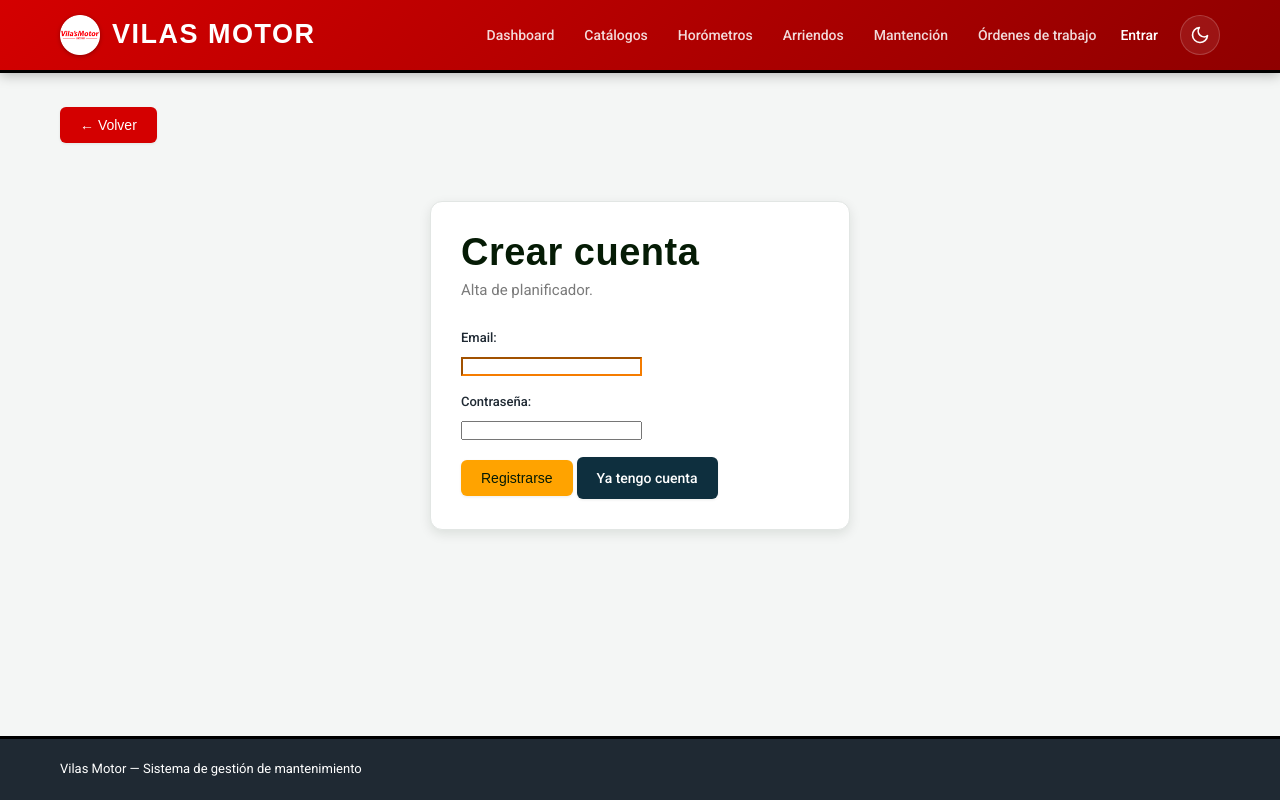
After one commit to kbdd23/vilas_motorMVP_E2, a Django app: page /registro/ in a window 1280 px wide. The commit adds this page. Run offline with Django 5.2, Linux system fonts and the light colour scheme; some web fonts are replaced.

Commit message:
Feat: alta de cuenta desde la pantalla de login

```diff
--- a/cuentas/forms.py
+++ b/cuentas/forms.py
@@ -1,7 +1,8 @@
 from django import forms
 from django.contrib.auth.forms import AuthenticationForm
+from django.contrib.auth.password_validation import validate_password
 
-from .models import Cliente
+from .models import Cliente, Usuario
 
 
 class LoginForm(AuthenticationForm):
@@ -13,3 +14,34 @@ class ClienteForm(forms.ModelForm):
     class Meta:
         model = Cliente
         fields = ['rut', 'razon_social', 'email_contacto', 'telefono', 'activo']
+
+
+class RegistroForm(forms.Form):
+    """Alta de cuenta con email y contraseña, nada más.
+
+    El modelo exige un nombre, que se deriva del email; el rol lo pone el manager
+    (planificador, el único que existe hoy).
+    """
+
+    email = forms.EmailField(label='Email', widget=forms.EmailInput(attrs={'autofocus': True}))
+    password = forms.CharField(label='Contraseña', strip=False, widget=forms.PasswordInput)
+
+    def clean_email(self):
+        email = self.cleaned_data['email']
+        if Usuario.objects.filter(email__iexact=email).exists():
+            raise forms.ValidationError('Ya existe una cuenta con este email.')
+        return email
+
+    def clean_password(self):
+        password = self.cleaned_data['password']
+        validate_password(password, user=Usuario(email=self.cleaned_data.get('email', '')))
+        return password
+
+    def save(self):
+        email = self.cleaned_data['email']
+        nombre = email.split('@')[0].replace('.', ' ').replace('_', ' ').title()
+        return Usuario.objects.create_user(
+            email=email,
+            password=self.cleaned_data['password'],
+            nombre=nombre,
+        )
--- a/cuentas/urls.py
+++ b/cuentas/urls.py
@@ -17,5 +17,6 @@ urlpatterns = [
         authentication_form=LoginForm,
         redirect_authenticated_user=True,
     ), name='login'),
+    path('registro/', views.registro, name='registro'),
     path('logout/', auth_views.LogoutView.as_view(), name='logout'),
 ]
--- a/cuentas/views.py
+++ b/cuentas/views.py
@@ -1,7 +1,9 @@
+from django.contrib.auth import login as auth_login
+from django.contrib.auth.decorators import login_not_required
 from django.shortcuts import redirect, render
 
 from arriendos.models import Arriendo
-from cuentas.forms import ClienteForm
+from cuentas.forms import ClienteForm, RegistroForm
 from cuentas.models import Cliente
 from flota.models import Equipo
 from flota.services import ESTADOS_SIN_DEVOLVER
@@ -38,6 +40,28 @@ def crear_cliente(request):
     else:
         form = ClienteForm()
     return render(request, 'cuentas/crear_cliente.html', {'form': form})
+
+
+@login_not_required
+def registro(request):
+    """Alta de cuenta desde la pantalla de login.
+
+    Quien se registra entra como planificador: es el único rol del sistema. Al
+    terminar queda con la sesión abierta, para no obligarlo a escribir de nuevo
+    las credenciales que acaba de crear.
+    """
+    if request.user.is_authenticated:
+        return redirect('cuentas:dashboard')
+
+    if request.method == 'POST':
+        form = RegistroForm(request.POST)
+        if form.is_valid():
+            usuario = form.save()
+            auth_login(request, usuario)
+            return redirect('cuentas:dashboard')
+    else:
+        form = RegistroForm()
+    return render(request, 'cuentas/registro.html', {'form': form})
 
 
 def dashboard(request):
--- a/templates/cuentas/login.html
+++ b/templates/cuentas/login.html
@@ -16,5 +16,7 @@
         {{ form.as_p }}
         <button type="submit" class="btn btn-primary">Entrar</button>
     </form>
+
+    <p class="page-subtitle">¿No tienes cuenta? <a href="{% url 'cuentas:registro' %}">Registrarse</a></p>
 </div>
 {% endblock %}
--- /dev/null
+++ b/templates/cuentas/registro.html
@@ -0,0 +1,21 @@
+{% extends 'base.html' %}
+
+{% block title %}Crear cuenta — Vilas Motor{% endblock %}
+
+{% block content %}
+<div class="auth-box">
+    <h1>Crear cuenta</h1>
+    <p class="page-subtitle">Alta de planificador.</p>
+
+    {% if form.errors %}
+        <div class="form-errors">Revisa los datos ingresados.</div>
+    {% endif %}
+
+    <form method="post" class="form">
+        {% csrf_token %}
+        {{ form.as_p }}
+        <button type="submit" class="btn btn-primary">Registrarse</button>
+        <a class="btn btn-secondary" href="{% url 'cuentas:login' %}">Ya tengo cuenta</a>
+    </form>
+</div>
+{% endblock %}
```
